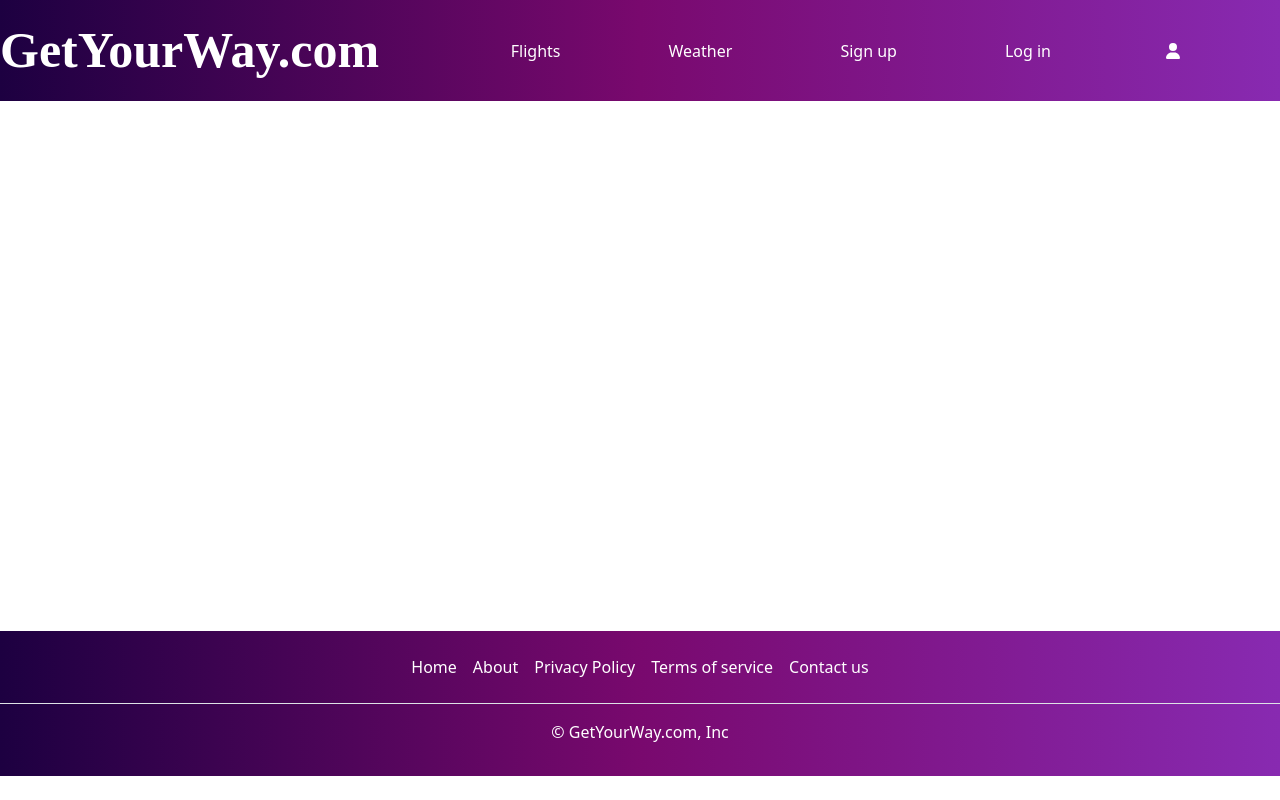
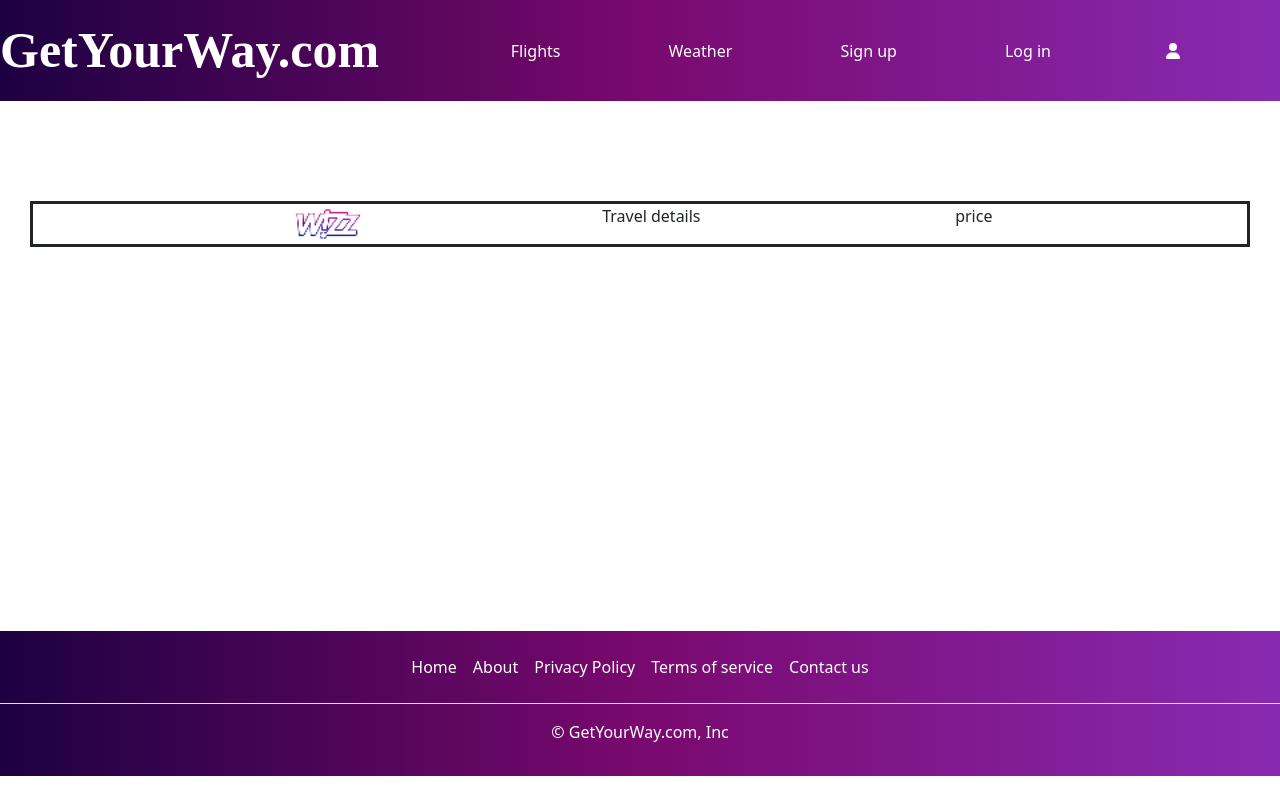
Before and after one commit to eclonghurst/SkyTwoFlyFront, a React (Create React App) app: page /flight in a window 1280 px wide. Built offline with nearby package versions, Linux system fonts and the light colour scheme.

Commit message:
started flight component

```diff
--- a/src/App.js
+++ b/src/App.js
@@ -9,6 +9,7 @@ import Home from './Pages/Home';
 import Flights from './Pages/Flights';
 import SignIn from './Pages/SignIn';
 import SignUp from './Pages/SignUp';
+import Flight from './Components/Flight';
 
 import { BrowserRouter as Router, Routes, Route }
     from 'react-router-dom';
@@ -22,6 +23,7 @@ function App() {
         <Route path="/Flights" element={<Flights />} />
         <Route path="/SignIn" element={<SignIn />} />
         <Route path="/SignUp" element={<SignUp />} />
+        <Route path="/flight" element={<Flight/>}/>
       </Routes>
 
     <Footer/>
--- /dev/null
+++ b/src/Components/Flight.jsx
@@ -0,0 +1,28 @@
+import React from "react";
+import '../CssFiles/FlightCSS.css';
+import airlineLogo from '../Images/airlineLogo.png'
+
+
+function Flight(){
+
+    return(
+        <>
+        <div className='container-flight'>
+            <div className='container-flight-details'>
+                <img src={airlineLogo} alt="Airline logo"/>
+
+            </div>
+            <div className='container-flight-details'>
+<p>Travel details</p>
+            </div>
+            <div className='container-flight-details'>
+<p>price</p>
+            </div>
+
+
+        </div>
+        </>
+    )
+}
+
+export default Flight;
--- a/src/Components/SearchButton.jsx
+++ b/src/Components/SearchButton.jsx
@@ -1,14 +1,15 @@
 import React from 'react'
 import '../CssFiles/ButtonCSS.css'
+import { Link } from 'react-router-dom';
 
 function SearchButton() {
   return (
-    <svg className="searchButton" viewBox="0 0 24 24" xmlns="http://www.w3.org/2000/svg" fill="none" stroke="#000000">
+    <Link to='/flight'><svg className="searchButton" viewBox="0 0 24 24" xmlns="http://www.w3.org/2000/svg" fill="none" stroke="#000000">
         <g id="SVGRepo_bgCarrier" strokeWidth="0"></g>
         <g id="SVGRepo_tracerCarrier" strokeLinecap="round" strokeLinejoin="round"></g>
         <g id="SVGRepo_iconCarrier">
         <path d="M11 6C13.7614 6 16 8.23858 16 11M16.6588 16.6549L21 21M19 11C19 15.4183 15.4183 19 11 19C6.58172 19 3 15.4183 3 11C3 6.58172 6.58172 3 11 3C15.4183 3 19 6.58172 19 11Z"
-        stroke="#ffffff" strokeWidth="2" strokeLinecap="round" strokeLinejoin="round"></path></g></svg>
+        stroke="#ffffff" strokeWidth="2" strokeLinecap="round" strokeLinejoin="round"></path></g></svg></Link>
   )
 }
 
--- /dev/null
+++ b/src/CssFiles/FlightCSS.css
@@ -0,0 +1,12 @@
+.container-flight{
+    display:flex;
+    justify-content: space-evenly;
+    border-style: solid;
+    margin-top: 100px;
+    margin-right:30px;
+    margin-left:30px;
+}
+
+.container-flight-details{
+    display:flex
+}
```
Also changed, not shown: src/Components/FlightsPage.jsx (added, +9 -0 lines), src/Images/airlineLogo.png (added).
